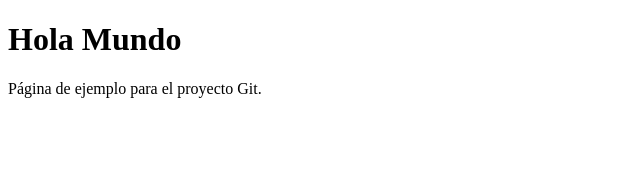
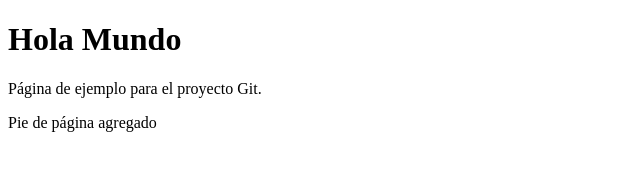
Before and after one commit to BraythonE/proyecto-git, a plain HTML site: page index.html in a window 1280 px wide. Shown: the whole page, without its empty margins (0-640 px from the left). Drawn offline with Linux system fonts and the light colour scheme.

Commit message:
Cambios en nueva-rama: añadido pie de página

```diff
--- a/index.html
+++ b/index.html
@@ -1,2 +1,3 @@
 <!DOCTYPE html><html><head><title>Inicio</title></head><body><h1>Hola Mundo</h1></body></html>
 <p>Página de ejemplo para el proyecto Git.</p>
+<footer>Pie de página agregado</footer>
```
